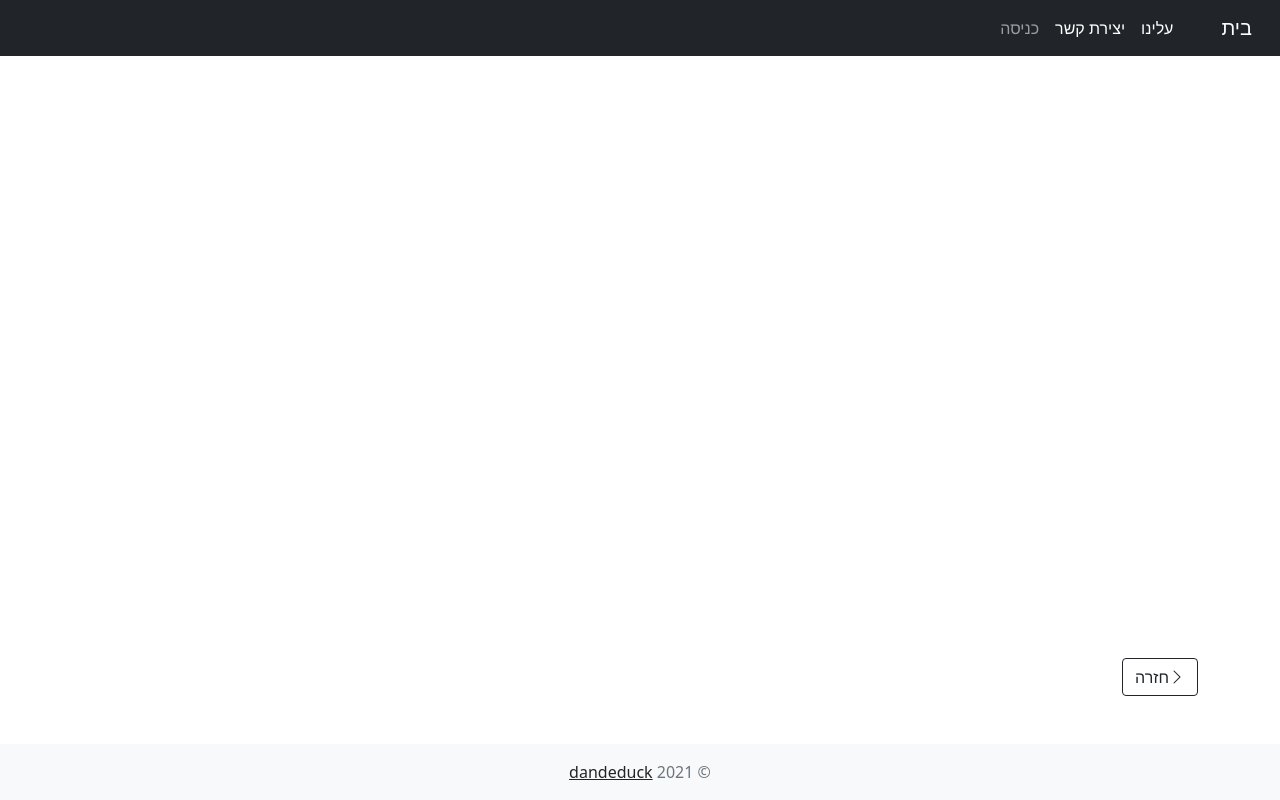
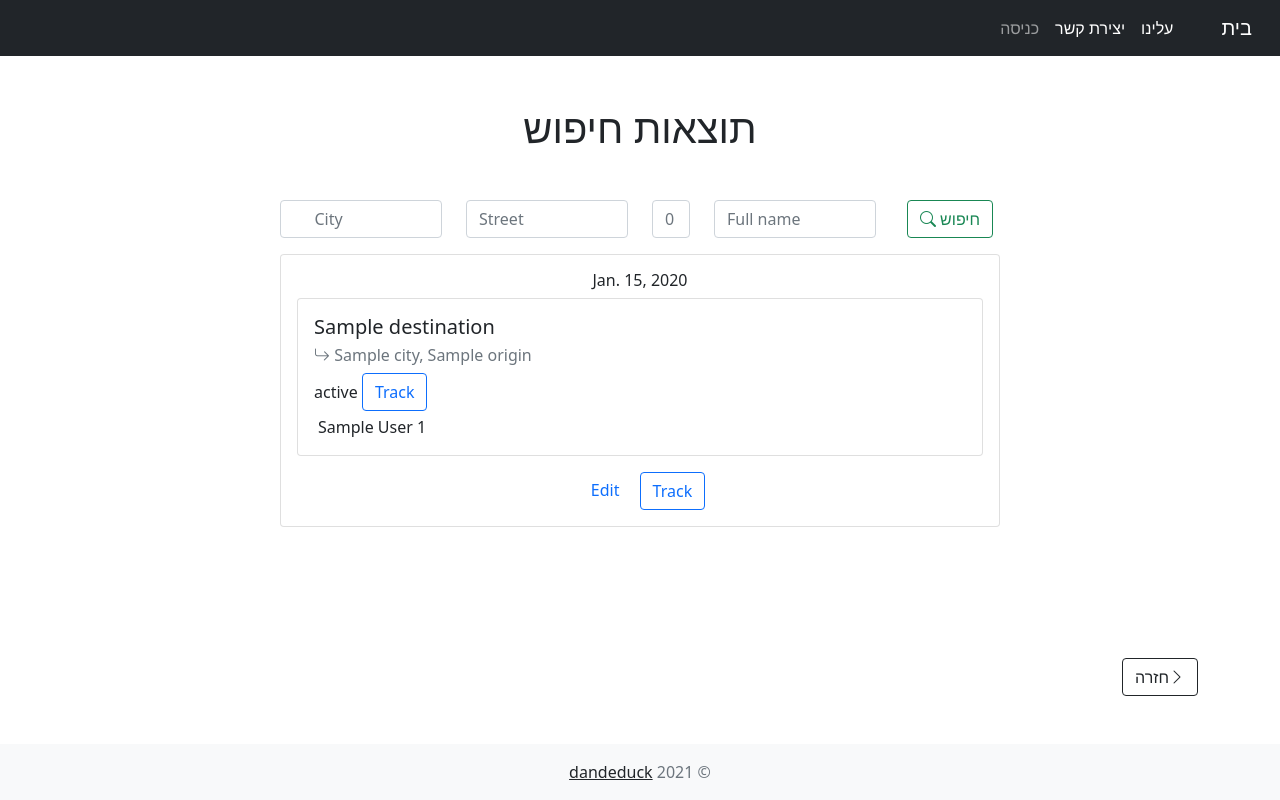
Before and after one commit to dandeduck/package-tracking-web, a Django app: template src/templates/packages/partner_search.html in a window 1280 px wide. Run offline with Django 3.2, Linux system fonts and the light colour scheme; data comes from the database, SQL or seed files in the repository; both versions use the stored data as it was after the commit; the template is opened without the code that fills it: values that come from a table or form of the project are taken from there, most other values are stand-ins (such as "Sample title", 1, 10 or a date in 2020); some libraries are stand-ins or nearby versions.

Commit message:
strapped search and some changes to package track

```diff
--- a/src/templates/packages/order.html
+++ b/src/templates/packages/order.html
@@ -27,9 +27,3 @@
         {%endfor%}
     </div>
 {%endblock%}
-
-
-<!--                <form method="post"> {% csrf_token %}-->
-<!--                    <input type="hidden" name="package" value="{{package.id}}" />-->
-<!--                    <button type="submit" class="btn btn-outline-success">Update</button>-->
-<!--                </form>-->
--- a/src/templates/packages/package.html
+++ b/src/templates/packages/package.html
@@ -24,16 +24,13 @@
             {% for status, status2 in package.STATUS_CHOICES%}
                 <div class="row">
                     <div class="col">
-
-<!--                        <div class="card">-->
                         <div class="card-body">
                             {%if package.status != status%}
                                 <h5 class="card-title fw-light text-muted">{{status}}</h5>
                             {%else%}
-                                    <h5 class="card-title border-success border py-2">{{status}}</h5>
+                                <h5 class="card-title border-success border-2 rounded border px-2 py-2">{{status}}</h5>
                             {%endif%}
                         </div>
-<!--                        </div>-->
                     </div>
                 </div>
                 {% if forloop.counter != package.STATUS_CHOICES|length %}
--- a/src/templates/packages/partner_search.html
+++ b/src/templates/packages/partner_search.html
@@ -1,11 +1,62 @@
 {%extends 'base.html' %}
 
-{% block main_block %}
+{% block title%}
+    תוצאות חיפוש
+{%endblock%}
+{% block content%}
     <script>
         window.onload = function() {
             reveal_search();
         }
     </script>
+    <div class="row justify-content-center mb-3">
+        <div class="col text-center">
+            {% include "packages/parts/search.html" %}
+        </div>
+    </div>
+    <div class="d-flex row">
+        {%if order_packages%}
+            {% for order, packages in order_packages%}
+                {% if forloop.counter0|divisibleby:4 and forloop.counter0 != 0%}
+                    <div class="w-100"></div>
+                {%endif%}
+                <div class="col mb-3">
+                    <div class="card">
+                        <div class="card-body">
+                            <h6 class="card-title">{{order.collection_date.date}}</h6>
+                            {% for package in packages%}
+                                {% if forloop.counter0|divisibleby:5 and forloop.counter0 != 0%}
+                                    <div class="w-100"></div>
+                                {%endif%}
+                                <div class="col mb-3">
+                                    <div class="card">
+                                        <div class="card-body text-start">
+                                            <h5 class="card-title">{{package.destination}}</h5>
+                                            <ul class="card-subtitle list-inline text-muted">
+                                                <li class="list-inline-item"><h6>{{package.origin.city}}, {{package.origin.street_name}}</h6></li>
+                                                <li class="list-inline-item"><span class="bi-arrow-return-right"></span></li>
+                                            </ul>
+                                            <p class="card-text">
+                                                <a class="btn btn-outline-primary mb-1" href="/packages/{{package.id}}/">Track</a> <span class="text-{{package.status_color}}">{{package.status}}</span>
+                                                <span class="row justify-content-end ms-1 fw-light">{{package.full_name}} {{package.phone_number}}</span>
+                                            </p>
+                                        </div>
+                                    </div>
+                                </div>
+                            {%endfor%}
+                            <a class="btn btn-outline-primary" href="/orders/{{order.id}}/">Track</a>
+                            <a class="card-link p-3 text-decoration-none" href="/partners/{{partner.name}}/{{order.id}}/">Edit</a>
+                        </div>
+                    </div>
+                </div>
+            {%endfor%}
+            {%else%}
+                <h6 class="display-6 mt-5">לא נמצאו תוצאות</h6>
+        {%endif%}
+    </div>
+{% endblock %}
+
+{% block main_block %}
     <div>
         {% include "packages/parts/search.html" %}
         <ul>
```
Also changed, not shown: src/packages/views.py (+11 -3 lines), src/db.sqlite3. Lines whose indentation alone changed are shown as unchanged.
